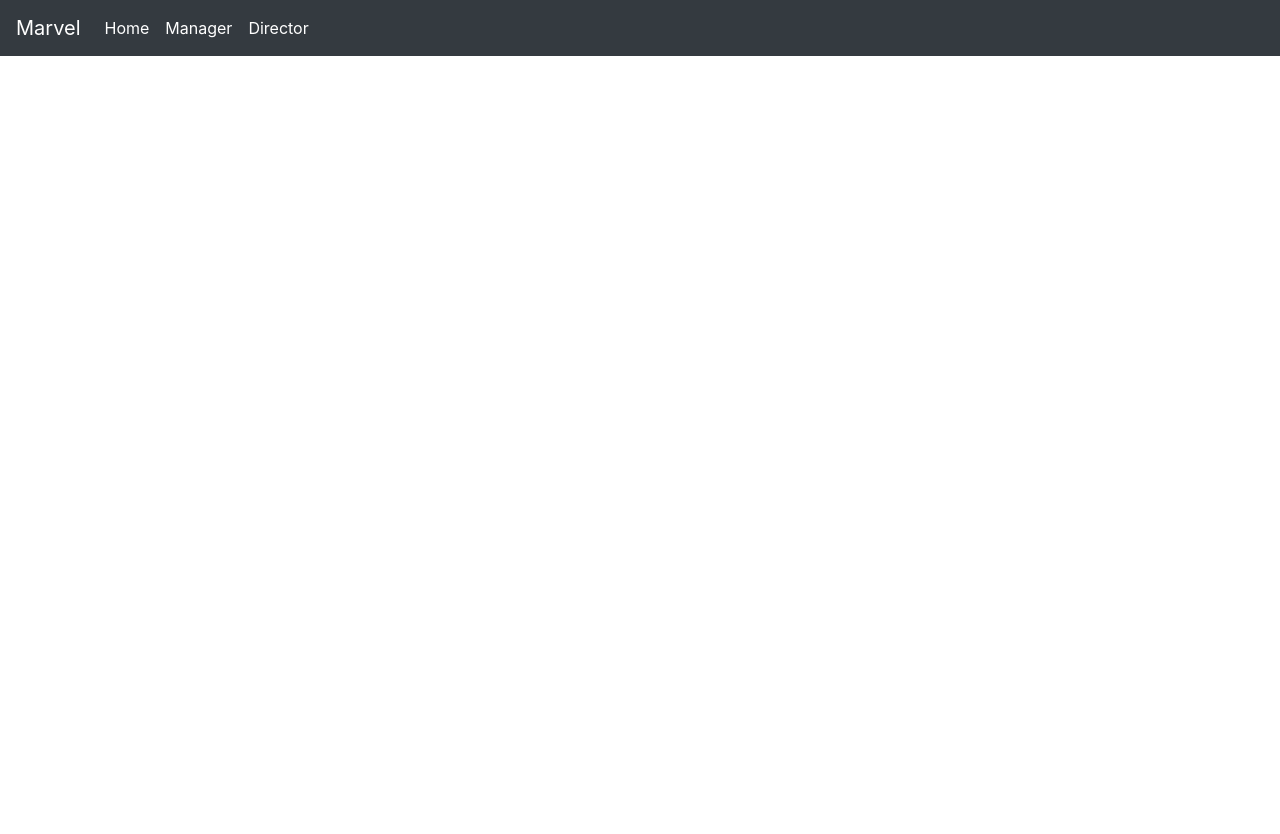
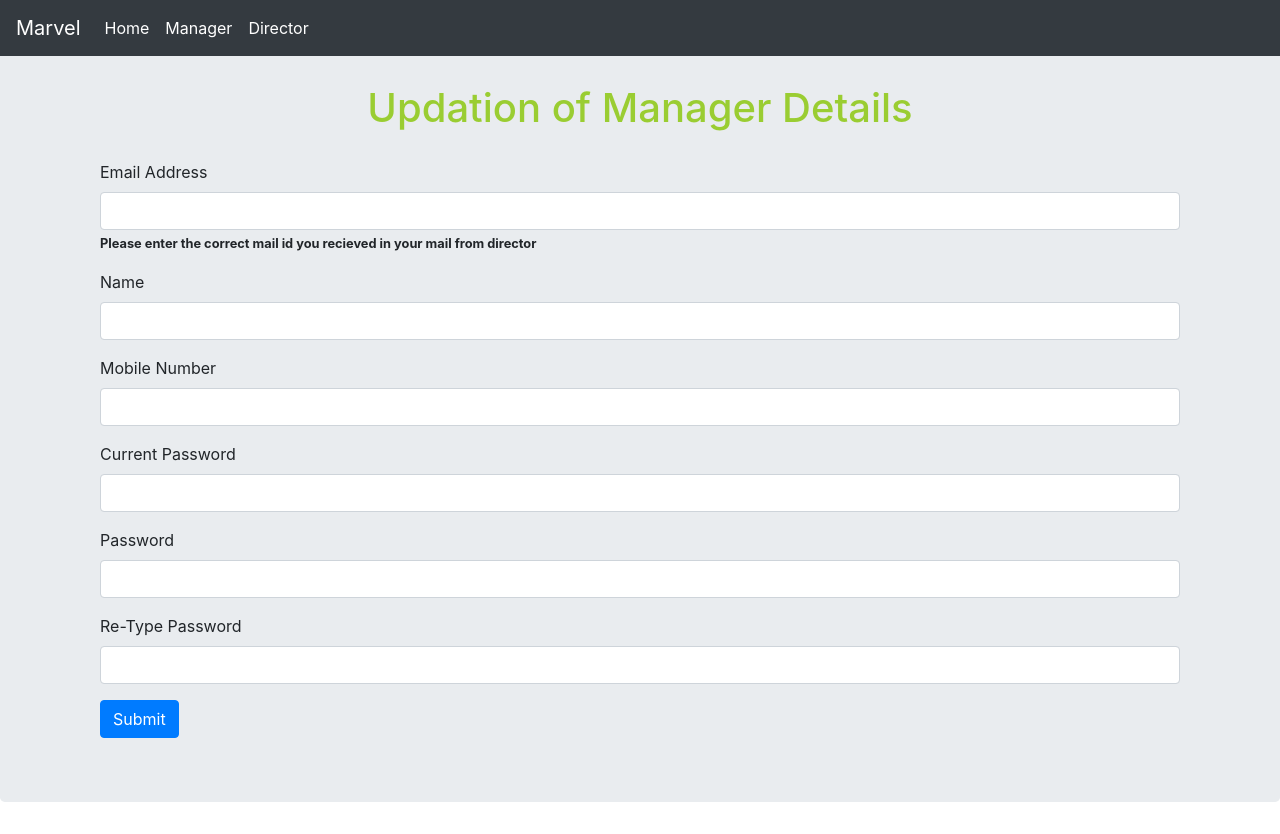
Before and after one commit to saiviswateja/projecthotelmanagement, a React (Create React App) app in the folder client/: page /manager/update in a window 1280 px wide. Before the commit the page ends 800 px from the top, so only its background shows below. Built offline with nearby package versions, Linux system fonts and the light colour scheme.

Commit message:
from frontend manager can update the details by following the link provided by the board of director

```diff
--- a/client/src/App.js
+++ b/client/src/App.js
@@ -6,6 +6,7 @@ import LoginManager from './components/manager/LoginManager';
 import LoginBod from './components/bod/LoginBod';
 import ManagerHome from './components/manager/ManagerHome';
 import BodHome from './components/bod/BodHome';
+import UpdateManager from './components/manager/UpdateManager';
 
 function App() {
   return (
@@ -17,6 +18,7 @@ function App() {
         <Route exact path="/bod/login"><LoginBod/></Route>
         <Route exact path="/manager/home"><ManagerHome/></Route>
         <Route exact path="/bod/home"><BodHome/></Route>
+        <Route exact path="/manager/update"><UpdateManager/></Route>
     </Switch>
     </BrowserRouter>
   );
--- a/client/src/components/manager/LoginManager.js
+++ b/client/src/components/manager/LoginManager.js
@@ -45,6 +45,7 @@ class LoginManager extends Component{
             <br>
             </br>
             <div className="jumbotron">
+            <button className="btn btn-warning float-right">First Time Login</button>
             <h1>Manager Login</h1>
             <form>
                 <div className="form-group">
@@ -60,6 +61,7 @@ class LoginManager extends Component{
                 </br>
                 <small><b>*If you are first time logging in your default passwor is shared to you email by the Board of director</b></small>
             </form>
+
             </div>
             </>
         );
--- /dev/null
+++ b/client/src/components/manager/UpdateManager.js
@@ -0,0 +1,85 @@
+import axios from 'axios';
+import React,{Component} from 'react';
+
+class UpdateManager extends Component{
+    onUpdateClicked(e){
+        e.preventDefault();
+        console.log("update clickes");
+        const email = document.getElementById('email').value;
+        const name = document.getElementById('name').value;
+        const mobileNumber = document.getElementById('phone').value;
+        const password = document.getElementById('password').value;
+        const repassword = document.getElementById('re-password').value;
+        const currentPassword = document.getElementById('current-password').value;
+        if(email!="" && password!="" && mobileNumber!="" && password!="" && repassword!="" && currentPassword!=""){
+        if(currentPassword=="123welcome"){
+            if(password===repassword){
+                    axios.put('http://localhost:8000/api/manager/update',{
+                        email,
+                        name,
+                        mobileNumber,
+                        password
+                    },
+                    {
+                        headers:{"Content-Type":"application/json"}
+                    })
+                    .then(response=>{
+                        alert("User data applied succcessfully");
+                        window.location = "/manager/login"
+                    })
+            }
+            else{
+                alert("Password and retype should match");
+            }
+        }
+        else{
+            alert("Please make sure that the current default password is typed");
+        }
+        }
+        else{
+            alert("Please provide all the fields");
+        }
+    }
+    render(){
+        return (
+            <>
+            <div className="jumbotron" style={{paddingLeft:"100px",paddingRight:"100px"}}>
+            <h1>Updation of Manager Details</h1>
+            <form>
+                <div className="form-group">
+                    <label>Email Address</label>
+                    <input type="email" className="form-control" id="email"></input>
+                    <small><b>Please enter the correct mail id you recieved in your mail from director</b></small>
+                </div>
+                <div className="form-group">
+                    <label>Name</label>
+                    <input type="email" className="form-control" id="name"></input>
+                </div>
+                <div className="form-group">
+                    <label>Mobile Number</label>
+                    <input type="number" className="form-control" id="phone"></input>
+                </div>
+                <div className="form-group">
+                    <label>Current Password</label>
+                    <input type="password" className="form-control" id="current-password"></input>
+                </div>
+                <div className="form-group">
+                    <label>Password</label>
+                    <input type="password" className="form-control" id="password"></input>
+                </div>
+                <div className="form-group">
+                    <label>Re-Type Password</label>
+                    <input type="password" className="form-control" id="re-password"></input>
+                </div>
+                <button className="btn btn-primary" onClick={this.onUpdateClicked.bind(this)}>Submit</button>
+                <br>
+                </br>
+            </form>
+
+            </div>
+            </>
+        )
+    }
+}
+
+export default UpdateManager;
```
Also changed, not shown: 2 other files (tests, documents, lock files or other folders).
